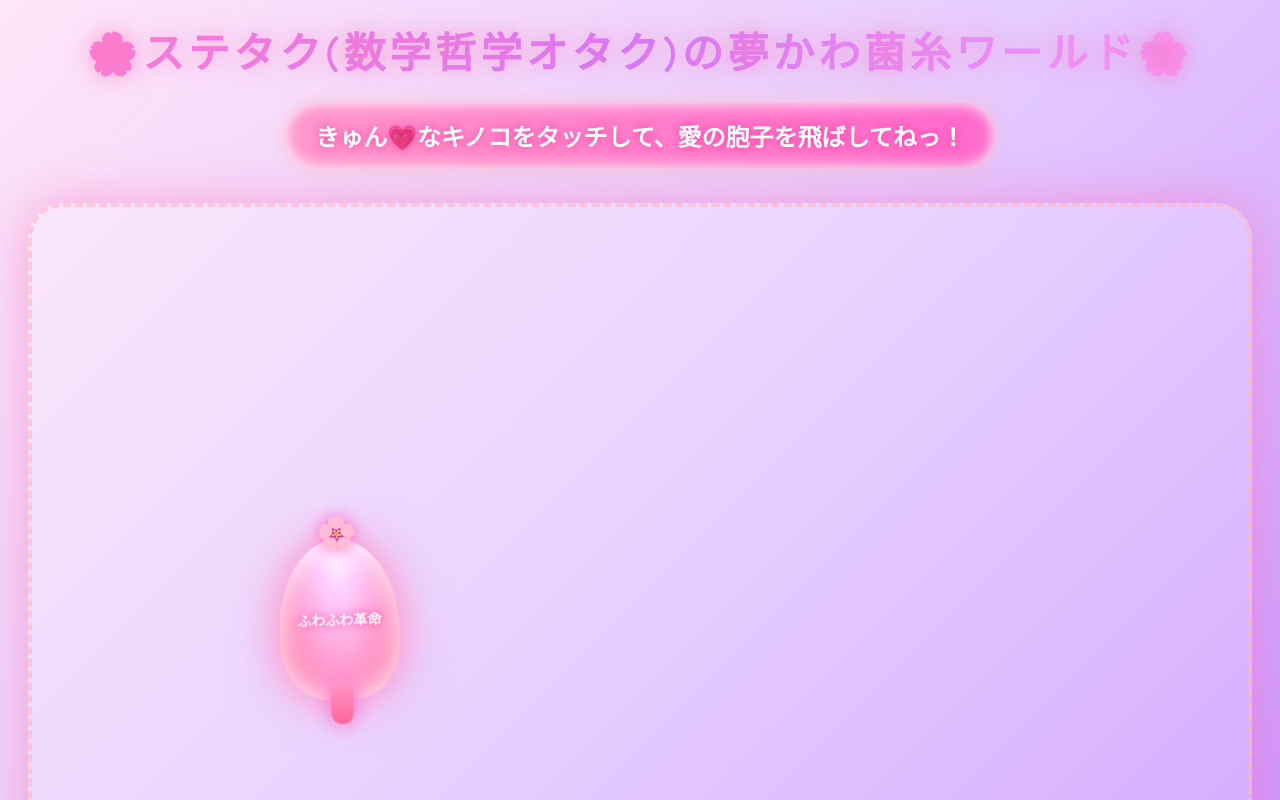
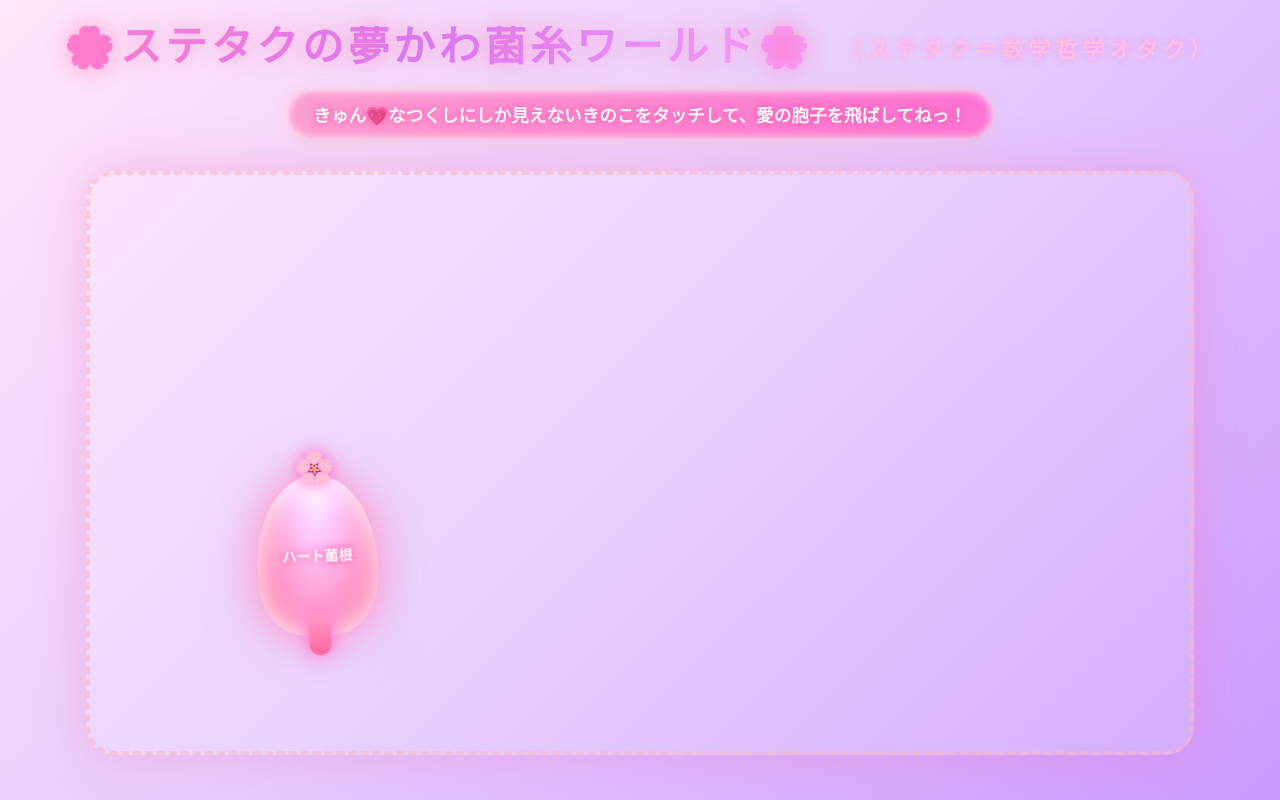
Before and after one commit to YOKAI888/STTK-yumekawa, a plain HTML site: page index.html in a window 1280 px wide. Drawn offline with Linux system fonts and the light colour scheme.

Commit message:
Add files via upload

```diff
--- a/index.html
+++ b/index.html
@@ -1,8 +1,11 @@
 <!DOCTYPE html>
-<html>
+<html lang="ja">
 <head>
+  <meta charset="utf-8" />
+  <meta name="viewport" content="width=device-width,initial-scale=1" />
   <title>🌸ステタクの夢かわ菌糸ワールド🌸</title>
   <style>
+    /* ---- animations ---- */
     @keyframes float {
       0%,100% { transform: translateY(0) translateX(0) rotate(0deg); }
       25% { transform: translateY(-25px) translateX(-15px) rotate(-3deg); }
@@ -18,165 +21,244 @@
       0% { transform: translateY(0) scale(1); opacity: 1; }
       100% { transform: translateY(-900px) scale(0); opacity: 0; }
     }
-    html, body {
-      margin: 0; padding: 0;
-      height: 100%; overflow-x: hidden;
-      font-family: 'Comic Sans MS', cursive;
+
+    /* ---- base / font ---- */
+    html,body {
+      height:100%;
+      margin:0;
+      padding:0;
+      overflow-x:hidden;
+      -webkit-font-smoothing:antialiased;
+      -moz-osx-font-smoothing:grayscale;
     }
     body {
-      background: linear-gradient(135deg, #ffe6f9 0%, #e6ccff 50%, #cc99ff 100%);
-      color: #ff99cc;
-      text-align: center;
-      padding: 20px 15px;
-      min-height: 100vh;
-      box-sizing: border-box;
+      font-family: "Hiragino Maru Gothic ProN", "Rounded Mplus 1c", "Comic Sans MS", "Yu Gothic UI", sans-serif;
+      background: linear-gradient(135deg,#ffe6f9 0%,#e6ccff 50%,#cc99ff 100%);
+      color:#ff8fcf;
+      text-align:center;
+      padding:20px 16px;
+      box-sizing:border-box;
+      min-height:100vh;
     }
+
+    /* ---- header ---- */
     h1 {
-      font-size: 2.6em;
-      background: -webkit-linear-gradient(left, #ff66cc, #cc66ff, #ff99ff);
+      margin: 6px 0 8px 0;
+      font-size:2.6rem;
+      line-height:1.05;
+      letter-spacing:4px;
+      margin-top:6px;
+    }
+
+    /* gradient title is put in its own span to avoid clipping child elements */
+    .title-gradient {
+      display:inline-block;
+      background: -webkit-linear-gradient(left,#ff66cc,#cc66ff,#ff99ff);
       -webkit-background-clip: text;
       -webkit-text-fill-color: transparent;
-      text-shadow: 0 0 25px rgba(255,105,180,0.7);
-      letter-spacing: 4px;
+      text-shadow:0 0 25px rgba(255,105,180,0.65);
       animation: sparkle 1.8s infinite;
-      margin: 0 0 8px 0;
     }
+
+    /* small subtitle kept separate and plain so browsers never hide it */
+    .subtitle {
+      display:inline-block;
+      font-size:0.55em;
+      vertical-align:middle;
+      color: rgba(255,190,230,0.95);
+      text-shadow:0 0 8px rgba(255,102,204,0.45);
+      margin-left:0.45rem;
+    }
+
     .guide {
-      font-size: 1.5em;
-      color: #ffffff;
-      background: linear-gradient(45deg, #ff99cc, #ff66cc);
-      padding: 15px 30px;
-      border-radius: 40px;
-      display: inline-block;
-      margin: 15px auto;
-      box-shadow: 0 0 20px rgba(255,182,193,0.7), inset 0 0 15px #fff;
-      text-shadow: 0 0 10px #ff3399;
-      animation: sparkle 1.5s infinite;
-      font-weight: bold;
+      font-size:1.1rem;
+      color:#fff;
+      background: linear-gradient(45deg,#ff99cc,#ff66cc);
+      padding:12px 26px;
+      border-radius:36px;
+      display:inline-block;
+      margin:12px auto;
+      box-shadow:0 0 18px rgba(255,182,193,0.6), inset 0 0 10px #fff;
+      text-shadow:0 0 8px #ff3399;
+      animation:sparkle 1.6s infinite;
+      font-weight:700;
     }
+
+    /* ---- mycelium container ---- */
     #mycelium {
       position: relative;
-      height: 750px;
+      height: 72vh;
+      max-height: 820px;
+      min-height: 420px;
       border: 4px dashed rgba(255,182,193,0.6);
-      background: rgba(255,255,255,0.2);
-      border-radius: 35px;
-      box-shadow: 0 0 50px rgba(255,105,180,0.5);
-      overflow: visible; /* ← ここを変更！ */
+      background: rgba(255,255,255,0.14);
+      border-radius: 28px;
+      box-shadow: 0 0 50px rgba(255,105,180,0.35);
+      overflow: visible; /* allow spores/hearts to fly out */
       margin: 20px auto;
-      max-width: 95vw;
+      max-width: 1100px;
+      width: calc(100% - 40px);
     }
+
+    /* ---- mushroom ---- */
     .mushroom {
       position: absolute;
-      width: 120px; height: 160px;
-      background: radial-gradient(ellipse at top, #ffffff 0%, #ffccff 25%, #ff99cc 60%, #ff6699 100%);
+      width: 120px;
+      height: 160px;
+      background: radial-gradient(ellipse at top,#ffffff 0%,#ffccff 25%,#ff99cc 60%,#ff6699 100%);
       border-radius: 70% 70% 55% 55% / 80% 80% 50% 50%;
-      display: flex; align-items: center; justify-content: center;
-      font-size: 14px; color: #fff; font-weight: bold;
-      cursor: pointer;
+      display:flex;
+      align-items:center;
+      justify-content:center;
+      font-size:14px;
+      color:#fff;
+      font-weight:700;
+      cursor:pointer;
       animation: grow 2.2s ease-out, float 6s infinite ease-in-out;
-      transform-origin: bottom;
-      box-shadow: 0 0 35px #ff99cc, inset 0 0 30px #fff, 0 0 60px rgba(255,105,180,0.4);
+      transform-origin:bottom;
+      box-shadow: 0 0 35px #ff99cc, inset 0 0 30px #fff, 0 0 60px rgba(255,105,180,0.35);
       text-shadow: 0 0 8px #ff3399;
-      transition: all 0.5s ease;
+      transition: all 0.45s ease;
       z-index: 10;
+      transform: translateY(10px); /* little sink so stem appears partially hidden */
     }
     .mushroom:hover {
       transform: scale(1.5) rotate(20deg);
       filter: drop-shadow(0 0 30px #ff3399);
-      z-index: 20;
+      z-index: 30;
     }
     .mushroom::before {
       content: '🌸';
-      position: absolute;
-      top: -25px; left: 50%; transform: translateX(-50%);
-      font-size: 32px;
-      animation: sparkle 1.3s infinite;
-      text-shadow: 0 0 15px #ff66cc;
+      position:absolute;
+      top:-26px;
+      left:50%;
+      transform:translateX(-50%);
+      font-size:32px;
+      animation:sparkle 1.3s infinite;
+      text-shadow:0 0 15px #ff66cc;
     }
     .mushroom::after {
-      content: '';
-      position: absolute;
-      bottom: -25px; left: 50%; transform: translateX(-50%);
-      width: 22px; height: 45px;
-      background: linear-gradient(to bottom, #ff99cc, #ff6699);
-      border-radius: 11px;
-      box-shadow: 0 0 20px #ff66cc;
+      content:'';
+      position:absolute;
+      bottom:-20px; /* slightly raised so stem is partly hidden */
+      left:50%;
+      transform:translateX(-50%);
+      width:22px;height:40px;
+      background:linear-gradient(to bottom,#ff99cc,#ff6699);
+      border-radius:11px;
+      box-shadow:0 0 20px #ff66cc;
     }
-    .spore {
-      position: absolute;
-      width: 12px; height: 12px;
-      border-radius: 50%;
-      background: #ffccff;
-      box-shadow: 0 0 15px #ff99cc;
-      animation: spores 4s linear forwards;
+
+    /* particles/hearts */
+    .heart {
+      position:absolute;
+      font-size:18px;
+      animation: spores 3s ease-out forwards;
+      text-shadow:0 0 10px #ff3399;
+      pointer-events:none;
+      z-index:5;
     }
-    .heart {
-      font-size: 20px; position: absolute; animation: spores 3s ease-out forwards;
-      text-shadow: 0 0 10px #ff3399;
+
+    /* responsive tweaks */
+    @media (max-width:600px) {
+      h1 { font-size:1.6rem; letter-spacing:2px; }
+      .mushroom { width:92px; height:120px; font-size:12px; }
     }
   </style>
 </head>
 <body>
-  <h1>🌸ステタク(数学哲学オタク)の夢かわ菌糸ワールド🌸</h1>
-  <div class="guide">きゅん💗なキノコをタッチして、愛の胞子を飛ばしてねっ！</div>
-  <div id="mycelium"></div>
+  <h1>
+    <span class="title-gradient">🌸ステタクの夢かわ菌糸ワールド🌸</span>
+    <span class="subtitle">（ステタク＝数学哲学オタク）</span>
+  </h1>
+
+  <div class="guide">きゅん💗なつくしにしか見えないきのこをタッチして、愛の胞子を飛ばしてねっ！</div>
+
+  <div id="mycelium" aria-hidden="false"></div>
 
   <script>
+    // concepts array (kept fun)
     const concepts = [
-      "カントのきゅん命法", "ニーチェのドキドキ回帰", "荘子のゆめゆめ夢",
-      "ラプラスのラブ悪魔", "ゲーデルのふわふわ定理", "ピタゴラスのハート定理",
-      "カオスきゅん理論", "オイラーのラブ公式", "無限ドキドキ法",
-      "ステタクのきゅん覚醒", "菌根ハート革命", "愛の胞子", "夢かわミーム",
-      "きゅん爆発", "ふわふわ革命", "ハート菌根"
+      "カントのきゅん命法","ニーチェのドキドキ回帰","荘子のゆめゆめ夢",
+      "ラプラスの脳死悪魔","ゲーデルのふわふわ定理","ピタゴラスのハート定理",
+      "カオスきゅん理論","オイラーのラブ公式","無限ドキドキ法",
+      "ステタクのきゅん覚醒","菌根ハート革命","脳を死なす愛の胞子","脳味噌お花畑",
+      "脳きゅん爆発","ふわふわ脳革命","ハート菌根","脳死により盛り高増量中❤️"
     ];
 
-    function growMushroom() {
-      const mush = document.createElement("div");
-      mush.className = "mushroom";
-      const x = Math.random() * 70 + 15;
-      const y = Math.random() * 55 + 25;
-      mush.style.left = x + "%";
-      mush.style.bottom = y + "%";
-      mush.innerText = concepts[Math.floor(Math.random() * concepts.length)];
-      mush.title = "タッチしてきゅん💗";
+    const container = document.getElementById('mycelium');
 
-      mush.onclick = () => {
-        for (let i = 0; i < 40; i++) {
-          const heart = document.createElement("div");
-          heart.className = "heart";
-          heart.innerText = "💗";
-          heart.style.left = (mush.offsetLeft + 50) + "px";
-          heart.style.top = (mush.offsetTop + 50) + "px";
-          heart.style.transform = `translate(${(Math.random()-0.5)*300}px, ${(Math.random()-0.5)*300}px) rotate(${Math.random()*720}deg)`;
-          document.getElementById("mycelium").appendChild(heart);
-          setTimeout(() => heart.remove(), 3000);
+    function createHeart(x,y,dx,dy,rot,ttl=3000){
+      const heart = document.createElement('div');
+      heart.className = 'heart';
+      heart.innerText = '💗';
+      heart.style.left = (x) + 'px';
+      heart.style.top = (y) + 'px';
+      heart.style.transform = `translate(${dx}px, ${dy}px) rotate(${rot}deg)`;
+      container.appendChild(heart);
+      setTimeout(()=> heart.remove(), ttl);
+    }
+
+    function growMushroom(){
+      const mush = document.createElement('div');
+      mush.className = 'mushroom';
+      // position within container using percentages
+      const x = Math.random() * 70 + 10; // left %
+      const y = Math.random() * 55 + 10; // bottom %
+      mush.style.left = x + '%';
+      mush.style.bottom = y + '%';
+      mush.innerText = concepts[Math.floor(Math.random()*concepts.length)];
+      mush.title = 'タッチしてきゅん💗';
+
+      // click/tap behavior
+      mush.addEventListener('click', (ev)=>{
+        // compute container-relative coords for particle spawn
+        const rect = container.getBoundingClientRect();
+        const mushRect = mush.getBoundingClientRect();
+        const baseX = mushRect.left - rect.left + mushRect.width/2;
+        const baseY = mushRect.top - rect.top + mushRect.height/2;
+
+        // spawn fewer particles to avoid heavy load, but looks nice
+        const particles = 18;
+        for(let i=0;i<particles;i++){
+          const dx = (Math.random()-0.5) * 260;
+          const dy = (Math.random()-0.5) * 260;
+          const rot = Math.random()*720;
+          createHeart(baseX, baseY, dx, dy, rot, 3000 + Math.random()*1200);
         }
-        mush.innerHTML = "きゅん💗";
-        mush.style.transform = "scale(1.8) rotate(720deg)";
-        setTimeout(() => {
-          mush.style.transition = "all 1.2s";
-          mush.style.transform = "scale(0) translateY(-600px)";
-          mush.style.opacity = "0";
-          setTimeout(() => mush.remove(), 1200);
+
+        // visual mushroom pop
+        mush.innerHTML = 'きゅん💗';
+        mush.style.transition = 'transform 0.5s ease, opacity 1.2s ease';
+        mush.style.transform = 'scale(1.8) rotate(540deg)';
+        setTimeout(()=>{
+          mush.style.transition = 'all 1.2s';
+          mush.style.transform = 'scale(0) translateY(-600px)';
+          mush.style.opacity = '0';
+          setTimeout(()=> { if(mush.parentNode) mush.remove(); }, 1200);
         }, 500);
+
+        // tweet intent (opens in new tab)
         const tweet = `【ステタクきゅん胞子】${mush.innerText} #ステタク #夢かわ`;
         window.open(`https://twitter.com/intent/tweet?text=${encodeURIComponent(tweet)}`, '_blank');
-      };
+      });
 
-      document.getElementById("mycelium").appendChild(mush);
+      container.appendChild(mush);
 
-      setTimeout(() => {
-        if (mush.parentNode) {
-          mush.style.transition = "all 4s";
-          mush.style.opacity = "0";
-          mush.style.transform = "scale(0.5) translateY(-200px) rotate(180deg)";
-          setTimeout(() => mush.remove(), 4000);
+      // auto-remove after a while to not accumulate too many items
+      setTimeout(()=>{
+        if(mush.parentNode){
+          mush.style.transition = 'all 4s ease';
+          mush.style.opacity = '0';
+          mush.style.transform = 'scale(0.5) translateY(-200px) rotate(180deg)';
+          setTimeout(()=> { if(mush.parentNode) mush.remove(); }, 4000);
         }
       }, 18000);
     }
 
+    // initial + interval (randomized)
     setTimeout(growMushroom, 500);
-    setInterval(growMushroom, 3500 + Math.random() * 3500);
+    setInterval(growMushroom, 3000 + Math.random()*3000);
   </script>
 </body>
 </html>
```
